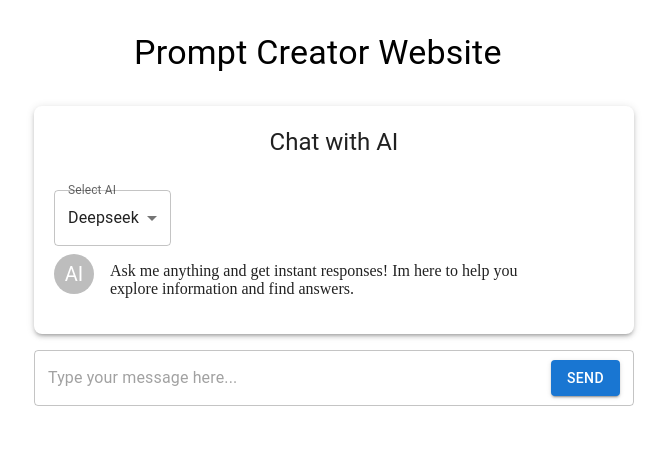
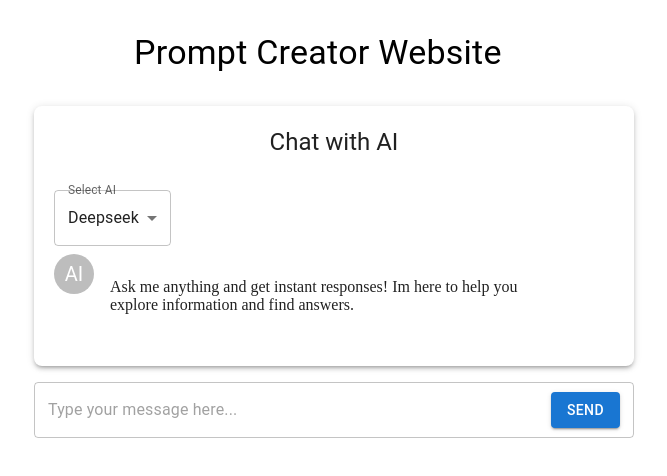
Before and after one commit to Ai-startups-web3/ai-prompt-generator, a React (Vite) app in the folder frontend/: page / in a window 1280 px wide. Shown: the top 476 px of the page, without its empty margins (306-973 px from the left). Built offline with nearby package versions, Linux system fonts and the light colour scheme; no server answers.

Commit message:
add markdown

```diff
--- a/frontend/package.json
+++ b/frontend/package.json
@@ -18,6 +18,7 @@
     "js-cookie": "^3.0.5",
     "react": "^18.3.1",
     "react-dom": "^18.3.1",
+    "react-markdown": "^9.0.3",
     "react-redux": "^9.2.0"
   },
   "devDependencies": {
--- a/frontend/src/components/AiSelection.tsx/AiSelection.tsx
+++ b/frontend/src/components/AiSelection.tsx/AiSelection.tsx
@@ -7,6 +7,7 @@ import { fetchChatResponse } from '../../lib/slices/Ai/AiApiSlice';
 import { selectChatMessages, selectLoading } from '../../lib/slices/Ai/AiSlice';
 import { parseMessageContent } from '../../scripts/handleAiResponse';
 import { AIModel } from '../../Datatypes/enums';
+import Markdown from 'react-markdown';
 
 const AiPromptGenerator = () => {
   const [input, setInput] = useState('');
@@ -76,13 +77,10 @@ const AiPromptGenerator = () => {
                 <Avatar sx={{ marginRight: '8px' }}>AI</Avatar>
               )}
               <Box sx={{ maxWidth: '75%', wordWrap: 'break-word', padding: '8px', borderRadius: '20px', boxShadow: message.role === 'user' ? '0 1px 3px rgba(0,0,0,0.2)' : 'none' }}>
-                {parseMessageContent(message?.content).map((part: string | number | boolean | ReactElement<any, string | JSXElementConstructor<any>> | Iterable<ReactNode> | ReactPortal | null | undefined, index: Key | null | undefined) =>
-                  typeof part === 'string' ? (
-                    <span key={index}>{part}</span>
-                  ) : (
-                    part
-                  )
-                )}
+
+              <Markdown>
+                    {message.content}
+                    </Markdown>
               </Box>
             </Box>
           ))}
```
Also changed, not shown: 2 other files (tests, documents, lock files or other folders).
